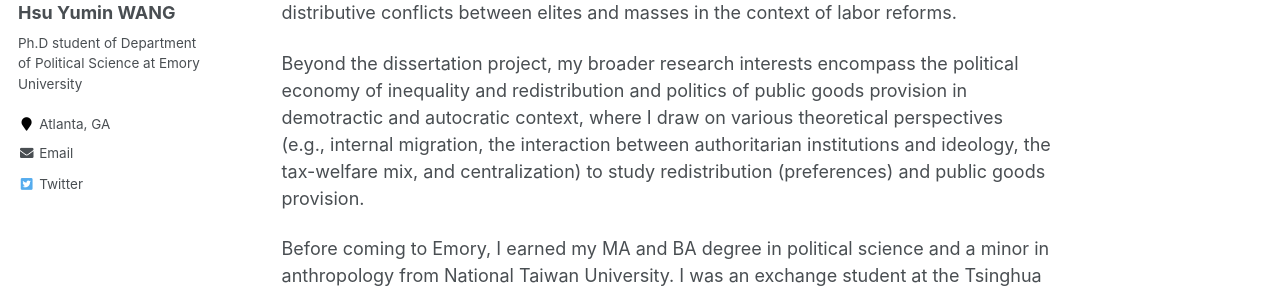
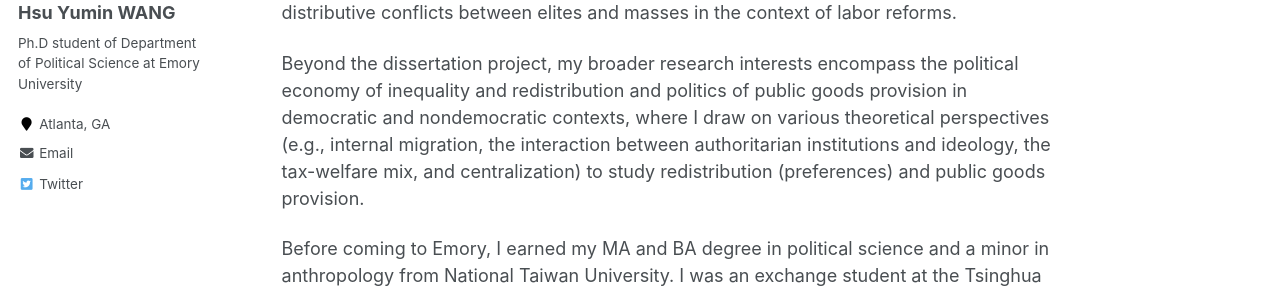
Before and after one commit to hsuyumin/hsuyumin.github.io, a Jekyll site: the page built from _pages/about.md, in a window 1280 px wide. Shown: the part 296-589 px from the top of the page. Built offline with Jekyll 4.4.1, drawn with Linux system fonts in a browser that asks for light colours.

Commit message:
Update about.md

```diff
--- a/_pages/about.md
+++ b/_pages/about.md
@@ -10,7 +10,7 @@ redirect_from:
 
 Welcome! I am a PhD candidate in Department of Political Science at Emory University. My main research agenda centers around redistributive politics under dictatorships. In my dissertation project, I try to answer the question of why some autocracies enact labor legislation that protects workers and explore mass political consequences of the progressive labor legislation, emphasizing how the authoritarian judiciary helps control the distributive conflicts between elites and masses in the context of labor reforms.
 
-Beyond the dissertation project, my broader research interests encompass the political economy of inequality and redistribution and politics of public goods provision in demotractic and autocratic context, where I draw on various theoretical perspectives (e.g., internal migration, the interaction between authoritarian institutions and ideology, the tax-welfare mix, and centralization) to study redistribution (preferences) and public goods provision.
+Beyond the dissertation project, my broader research interests encompass the political economy of inequality and redistribution and politics of public goods provision in democratic and nondemocratic contexts, where I draw on various theoretical perspectives (e.g., internal migration, the interaction between authoritarian institutions and ideology, the tax-welfare mix, and centralization) to study redistribution (preferences) and public goods provision.
 
 Before coming to Emory, I earned my MA and BA degree in political science and a minor in anthropology from National Taiwan University. I was an exchange student at the Tsinghua University in China.
 
```
